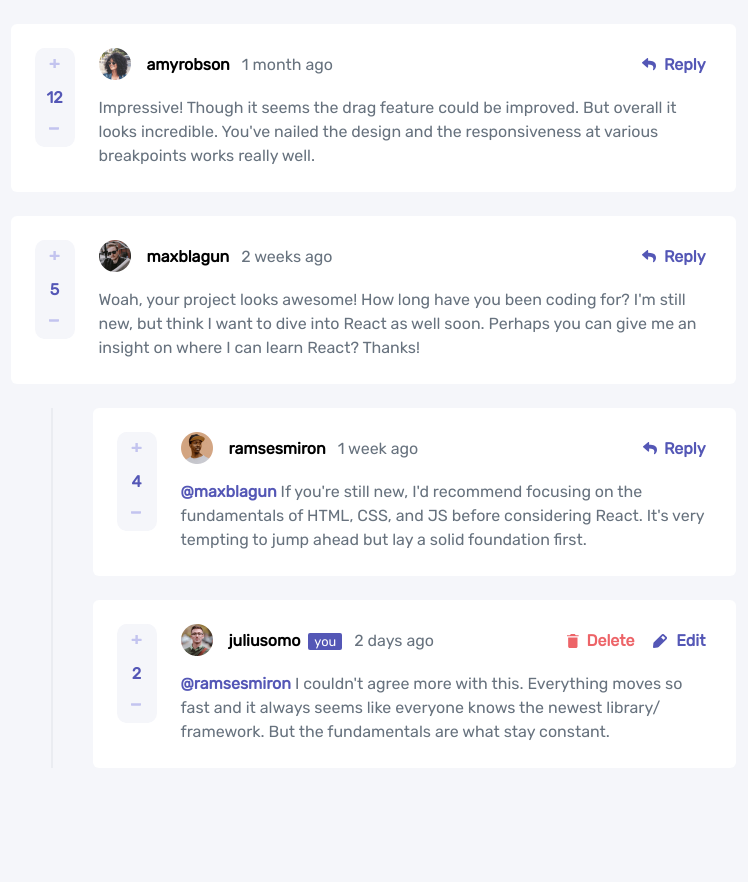
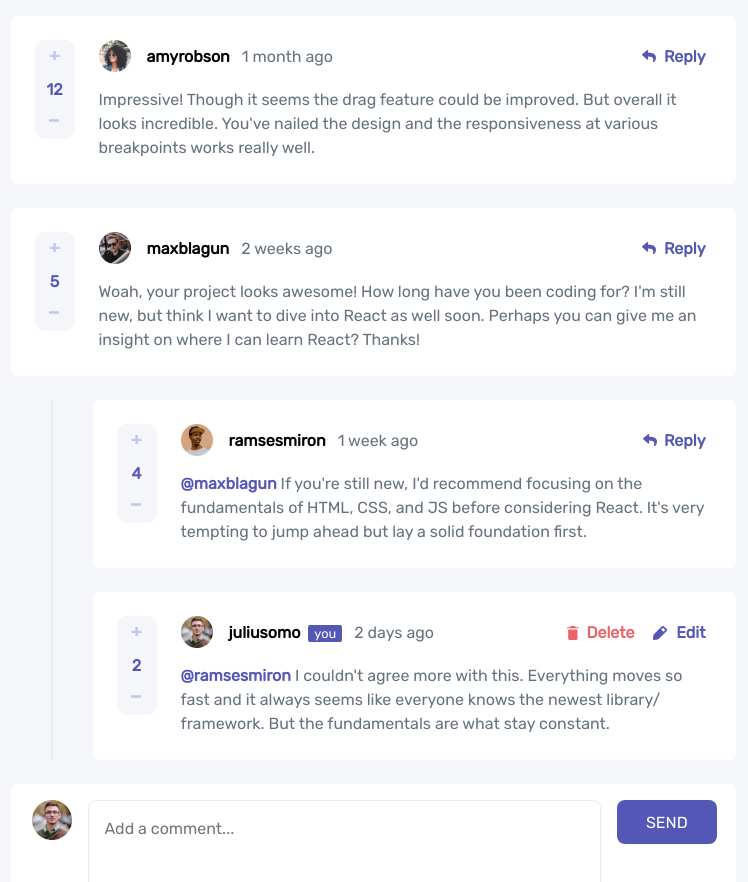
Before and after one commit to aronsn/interactive-comments-section-web, a React (Vite) app: page / in a window 1280 px wide. Shown: the top 882 px of the page, without its empty margins (267-1015 px from the left). Before the commit the page ends 800 px from the top, so only its background shows below. Built offline with nearby package versions, Linux system fonts and the light colour scheme.

Commit message:
feat: import component in root component

```diff
--- a/src/App.jsx
+++ b/src/App.jsx
@@ -1,11 +1,13 @@
 import './App.css';
+import { CommentInput } from './CommentInput/CommentInput';
 import { CommentList } from './components/CommentList/CommentList';
 import data from './data.json';
 
 function App() {
   return (
     <div className="comment-section">
-      <CommentList comments={data.comments} />
+      <CommentList comments={data.comments} currentUserImage={data.currentUser.image.png} />
+      <CommentInput currentUserImage={data.currentUser.image.png} placeholder={'SEND'} />
     </div>
   );
 }
```
